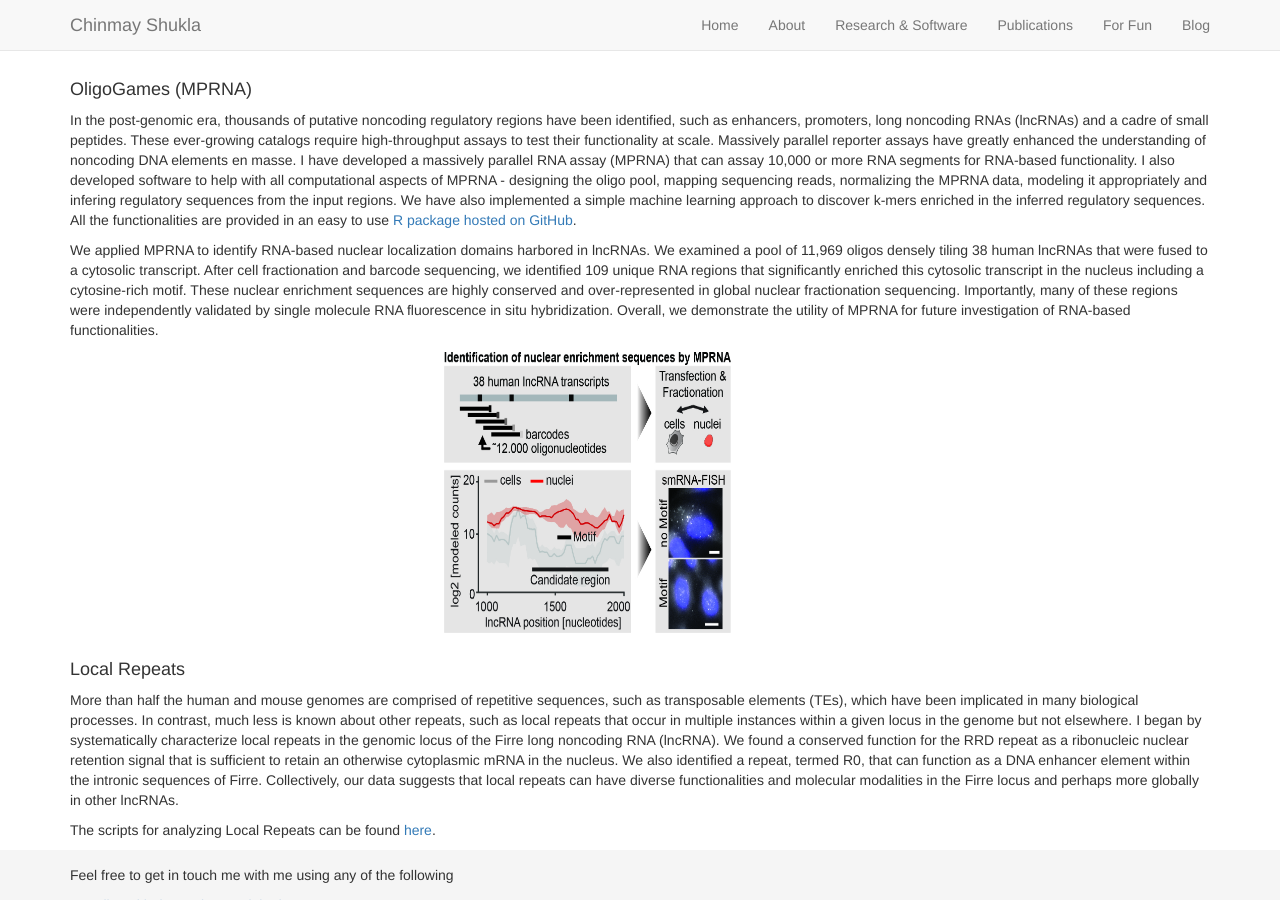
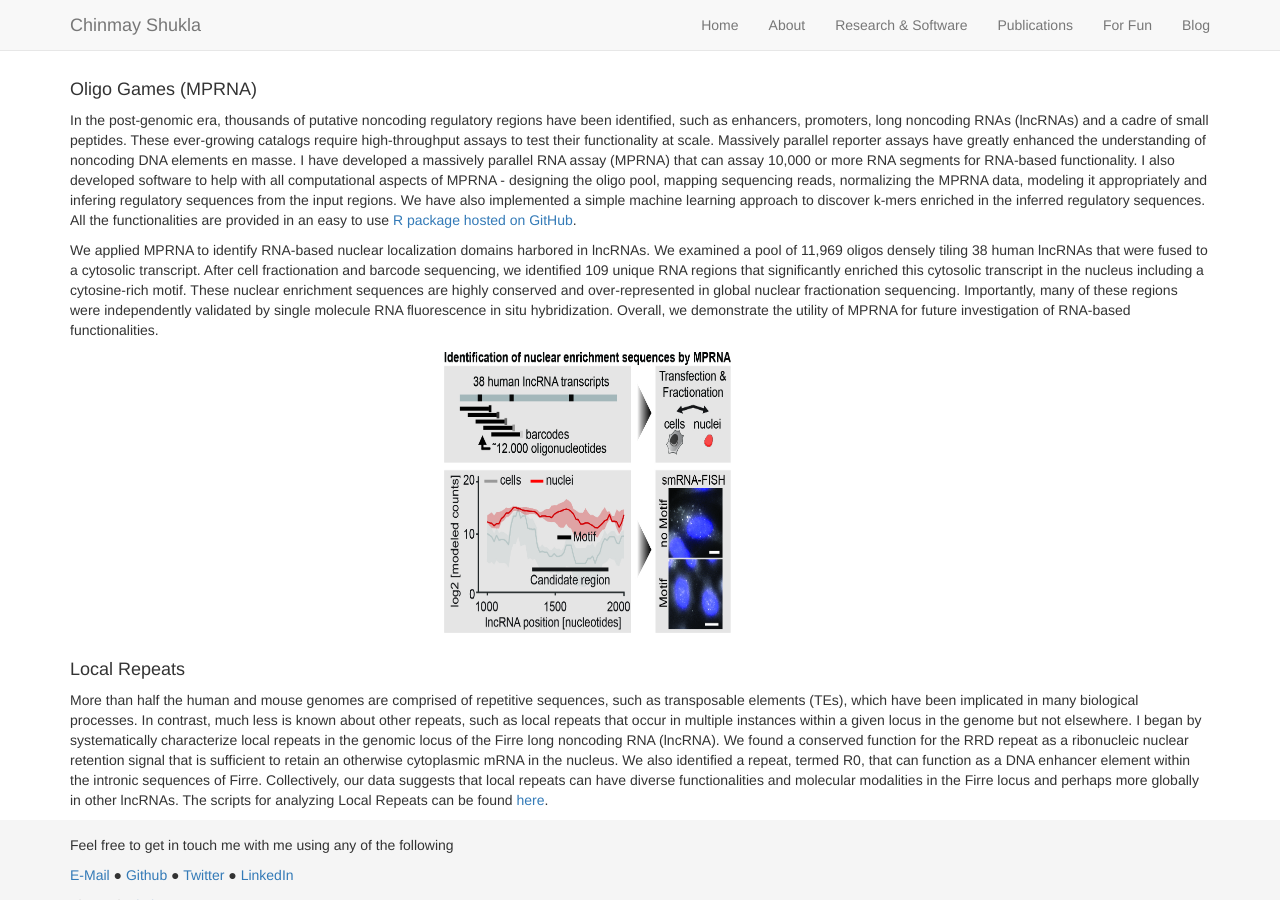
Before and after one commit to cshukla/cshukla.github.io, a Jekyll site: the page built from pages/software.md, in a window 1280 px wide and 900 px high. Built offline with Jekyll 4.4.1, drawn with Linux system fonts in a browser that asks for light colours; nearby versions of some CDN libraries.

Commit message:
minor formatting

```diff
--- a/pages/software.md
+++ b/pages/software.md
@@ -13,7 +13,7 @@
   gtag('config', 'UA-111431367-3');
 </script>
 
-#### OligoGames (MPRNA)
+#### Oligo Games (MPRNA)
 
 In the post-genomic era, thousands of putative noncoding regulatory regions have been identified, such as enhancers, promoters, long noncoding RNAs (lncRNAs) and a cadre of small peptides. These ever-growing catalogs require high-throughput assays to test their functionality at scale. Massively parallel reporter assays have greatly enhanced the understanding of noncoding DNA elements en masse. I have developed a massively parallel RNA assay (MPRNA) that can assay 10,000 or more RNA segments for RNA-based functionality. I also developed software to help with all computational aspects of MPRNA - designing the oligo pool, mapping sequencing reads, normalizing the MPRNA data, modeling it appropriately and infering regulatory sequences from the input regions. We have also implemented a simple machine learning approach to discover k-mers enriched in the inferred regulatory sequences. All the functionalities are provided in an easy to use [R package hosted on GitHub](https://github.com/cshukla/oligoGames).
 
@@ -23,6 +23,4 @@
 
 #### Local Repeats
 
-More than half the human and mouse genomes are comprised of repetitive sequences, such as transposable elements (TEs), which have been implicated in many biological processes. In contrast, much less is known about other repeats, such as local repeats that occur in multiple instances within a given locus in the genome but not elsewhere. I began by systematically characterize local repeats in the genomic locus of the Firre long noncoding RNA (lncRNA). We found a conserved function for the RRD repeat as a ribonucleic nuclear retention signal that is sufficient to retain an otherwise cytoplasmic mRNA in the nucleus. We also identified a repeat, termed R0, that can function as a DNA enhancer element within the intronic sequences of Firre. Collectively, our data suggests that local repeats can have diverse functionalities and molecular modalities in the Firre locus and perhaps more globally in other lncRNAs.
-
-The scripts for analyzing Local Repeats can be found [here](https://github.com/cshukla/Local-Repeats).
+More than half the human and mouse genomes are comprised of repetitive sequences, such as transposable elements (TEs), which have been implicated in many biological processes. In contrast, much less is known about other repeats, such as local repeats that occur in multiple instances within a given locus in the genome but not elsewhere. I began by systematically characterize local repeats in the genomic locus of the Firre long noncoding RNA (lncRNA). We found a conserved function for the RRD repeat as a ribonucleic nuclear retention signal that is sufficient to retain an otherwise cytoplasmic mRNA in the nucleus. We also identified a repeat, termed R0, that can function as a DNA enhancer element within the intronic sequences of Firre. Collectively, our data suggests that local repeats can have diverse functionalities and molecular modalities in the Firre locus and perhaps more globally in other lncRNAs. The scripts for analyzing Local Repeats can be found [here](https://github.com/cshukla/Local-Repeats).
```
